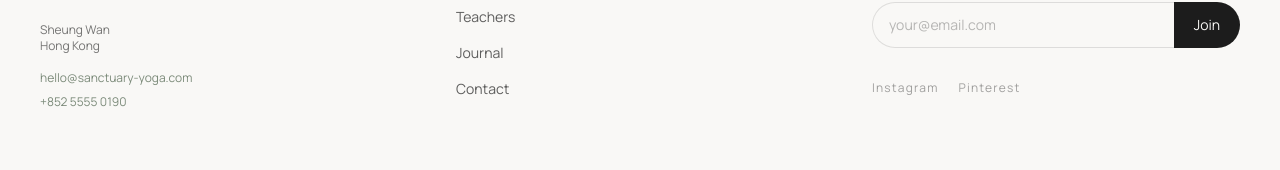
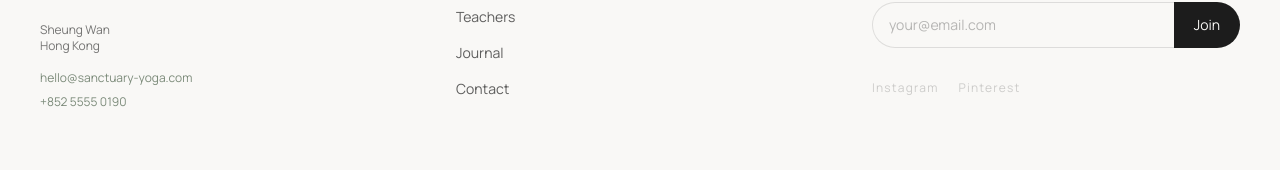
Before and after one commit to shubhumjosh-eng/sanctuary-yoga, a Next.js app: page / in a window 1280 px wide. Shown: the part 8570-8740 px from the top of the page. Built offline with nearby package versions, Linux system fonts and the light colour scheme; no server answers.

Commit message:
Fix: replace fake social URLs with safe placeholders
instagram.com/sanctuaryyoga and pinterest.com/sanctuaryyoga
were not owned by the studio — changed to non-linked text
with TODO comment until real accounts are created.

```diff
--- a/components/global/Footer.tsx
+++ b/components/global/Footer.tsx
@@ -104,8 +104,9 @@ export default function Footer() {
               </form>
             )}
             <div className="flex gap-5 mt-8">
-              <a href="https://instagram.com/sanctuaryyoga" target="_blank" rel="noopener noreferrer" className="font-sans text-xs tracking-[0.1em] text-charcoal/40 hover:text-charcoal kinetic-link transition-colors duration-200">Instagram</a>
-              <a href="https://pinterest.com/sanctuaryyoga" target="_blank" rel="noopener noreferrer" className="font-sans text-xs tracking-[0.1em] text-charcoal/40 hover:text-charcoal kinetic-link transition-colors duration-200">Pinterest</a>
+              {/* TODO: Replace # with real URLs once social accounts are created */}
+              <span className="font-sans text-xs tracking-[0.1em] text-charcoal/20">Instagram</span>
+              <span className="font-sans text-xs tracking-[0.1em] text-charcoal/20">Pinterest</span>
             </div>
           </div>
         </div>
```
